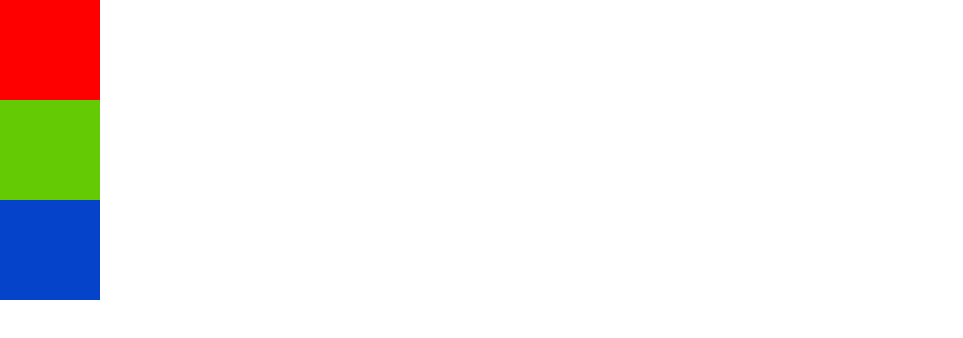
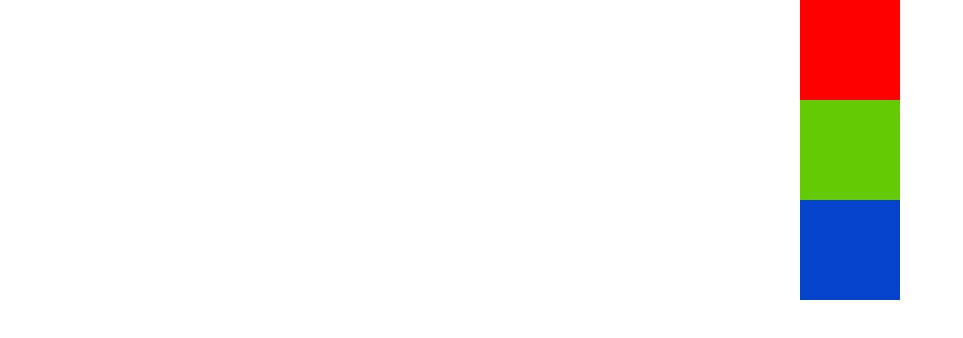
Before and after one commit to tisflyjjang051/seadronix-mobile, a plain HTML site: page html/gsap-test.html in a window 1280 px wide. Shown: the whole page, without its empty margins (0-963 px from the left). Drawn offline with Linux system fonts and the light colour scheme.

Commit message:
gsap test stagger

```diff
--- a/html/gsap-test.html
+++ b/html/gsap-test.html
@@ -5,6 +5,7 @@
     <meta http-equiv="X-UA-Compatible" content="IE=edge" />
     <meta name="viewport" content="width=device-width, initial-scale=1.0" />
     <title>Document</title>
+    <script src="../js/gsap/gsap.min.js"></script>
     <style>
       * {
         margin: 0;
@@ -29,5 +30,11 @@
     <div class="box box--red"></div>
     <div class="box box--green"></div>
     <div class="box box--blue"></div>
+    <script>
+      //x  transform:translateX()
+      // gsap.from(".box--red", { x: 800, backgroundColor: "#00ff00", duration: 2 });
+      // gsap.to(".box--blue", { scale: 3, x: 500, duration: 2, ease: "bounce" });
+      gsap.to(".box", { x: 800, duration: 2, delay: 1, stagger: 0.2 });
+    </script>
   </body>
 </html>
```
